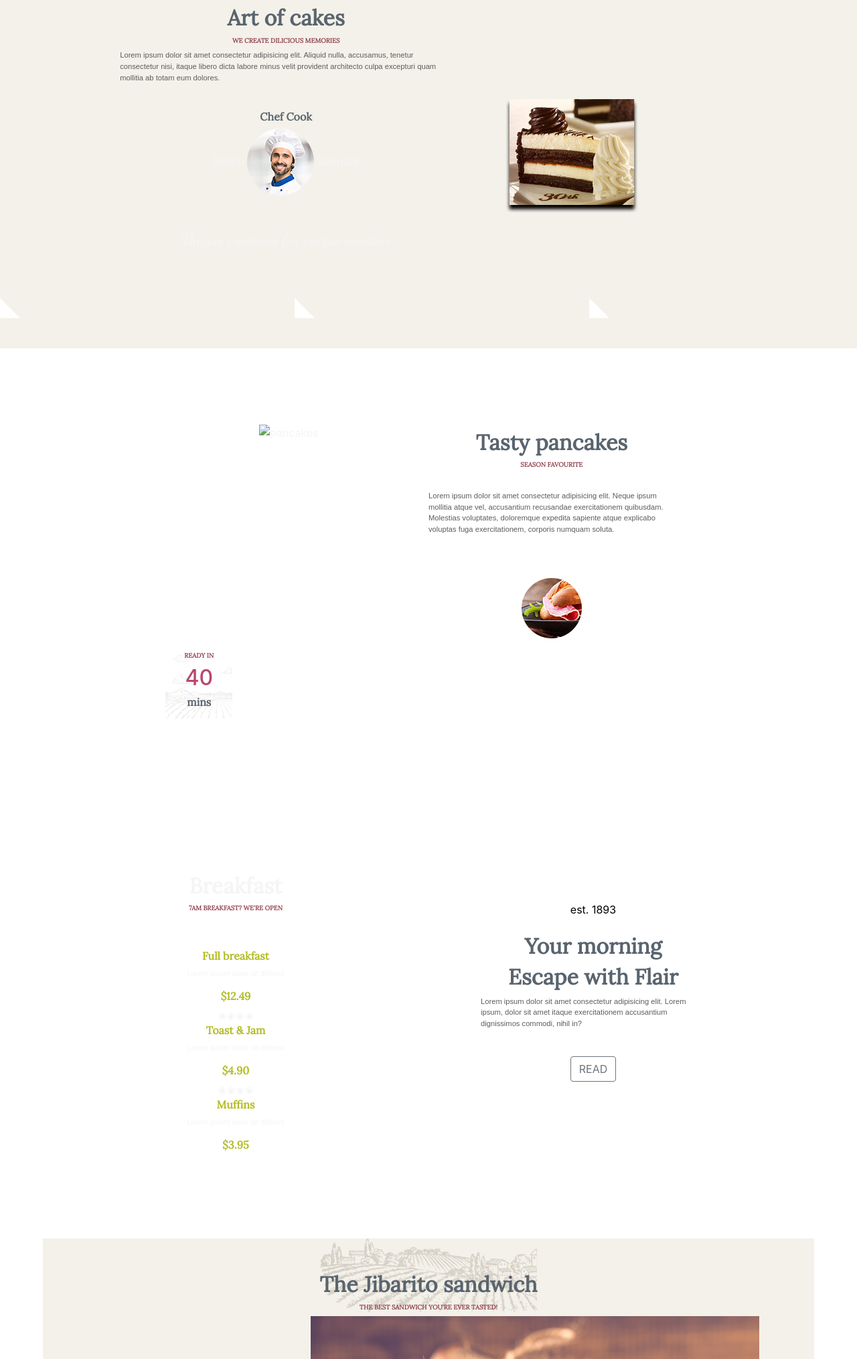
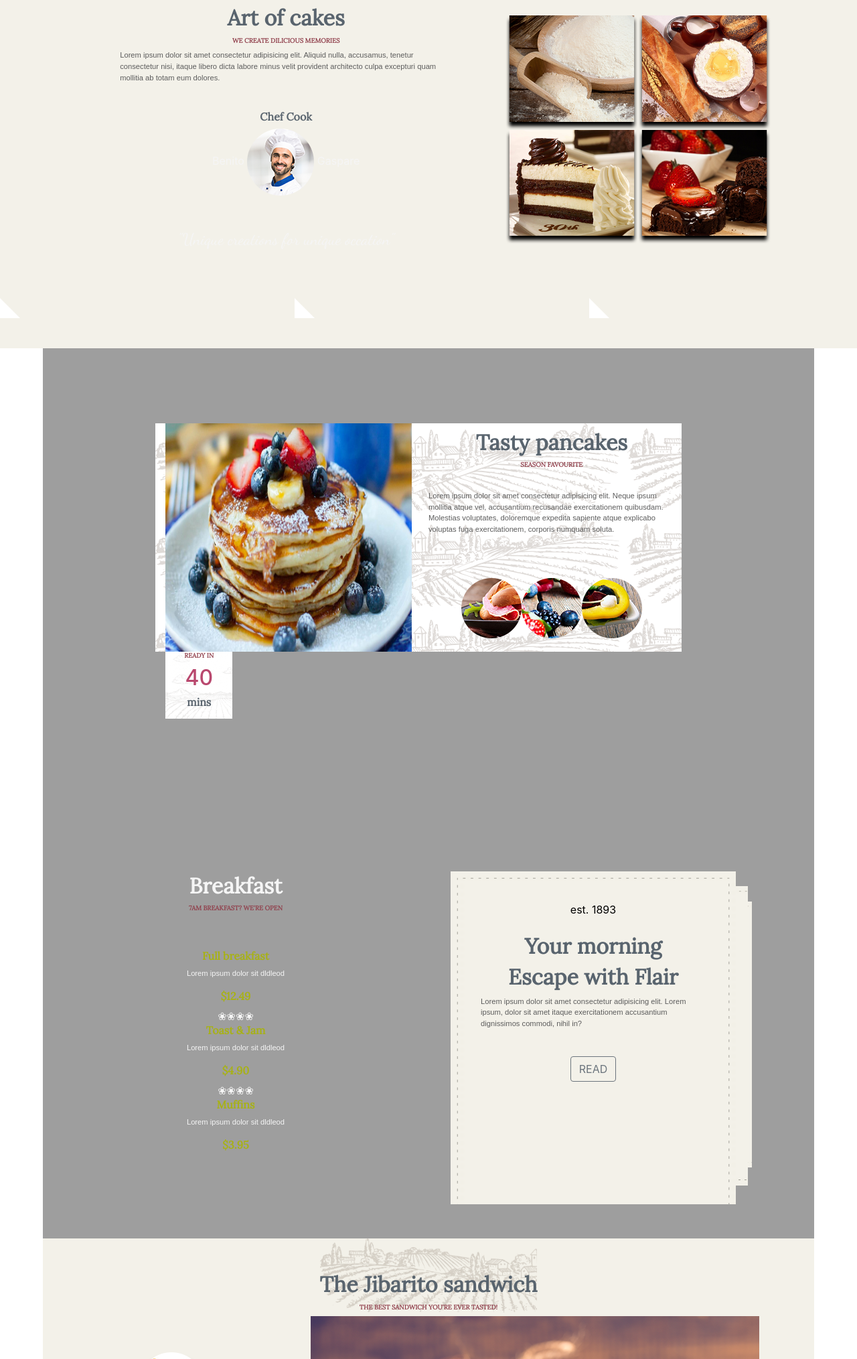
Before and after one commit to HuongMinhThiNguyen/restaurantProject, a plain HTML site: page index.html in a window 1280 px wide. Shown: the part 771-2800 px from the top of the page at 67% size. Drawn offline with nearby package versions, Linux system fonts and the light colour scheme; the site is published under a folder, as on GitHub Pages, so addresses that start at the root find nothing; a web font is replaced by a local one.

Commit message:
image solve
.

```diff
--- a/index.html
+++ b/index.html
@@ -104,17 +104,17 @@
 
                     <div class="photos">
                         <div class="photo top-left">
-                            <img src="/img/tastes-so-good-1.png" class="responsive" alt="">
+                            <img src="./img/tastes-so-good-1.png" class="responsive" alt="">
                         </div>
                         <div class="photo top-right">
-                            <img src="/img/tastes-so-good-2.png" class="responsive" alt="">
+                            <img src="./img/tastes-so-good-2.png" class="responsive" alt="">
                         </div>
 
                         <div class="photo bottom-left">
                             <img src="./img/tastes-so-good-3.png" class="responsive" alt="">
                         </div>
                         <div class="photo bottom-right">
-                            <img src="/img/tastes-so-good-4.png" class="responsive" alt="">
+                            <img src="./img/tastes-so-good-4.png" class="responsive" alt="">
                         </div>
 
                     </div>
@@ -132,7 +132,7 @@
                 <div class="row main-content">
 
                     <div class="col left">
-                        <img src="/img/Fluffy-Pancakes-New-CMS.jpg" alt="pancakes" class="responsive">
+                        <img src="./img/Fluffy-Pancakes-New-CMS.jpg" alt="pancakes" class="responsive">
                     </div>
                     <div class="col right">
                         <h3>Tasty pancakes</h3>
@@ -149,10 +149,10 @@
                                 <img src="./img/circel-foto-1.png" class="responsive" alt="">
                             </span>
                             <span>
-                                <img src="/img/circel-foto-2.png" class="responsive" alt="">
+                                <img src="./img/circel-foto-2.png" class="responsive" alt="">
                             </span>
                             <span>
-                                <img src="/img/circel-foto-3.png" class="responsive" alt="">
+                                <img src="./img/circel-foto-3.png" class="responsive" alt="">
                             </span>
                         </div>
                     </div>
@@ -238,18 +238,18 @@
             <div class="row sandwich-main">
                 <div class="col sandwich-left">
                     <div class="menu aptent">
-                    <img src="/img/foto-footer1.png" alt="">
+                    <img src="./img/foto-footer1.png" alt="">
                     <h5>Class aptent</h5>
                     <p>Lorem ipsum dolor sit. Lorem ipsum dolor sit amet consectetur adipisicing elit.</p>
                     </div>
                     <div class="menu eget">
-                    <img src="/img/foto-footer2.png" alt="">
+                    <img src="./img/foto-footer2.png" alt="">
                     <h5>Nulla eget</h5>
                     <p>Lorem ipsum dolor sit. Lorem ipsum dolor sit amet consectetur adipisicing elit.</p>
                     </div>
 
                     <div class="menu purus">
-                    <img src="/img/foto-footer3.png" alt="">
+                    <img src="./img/foto-footer3.png" alt="">
                     <h5>Sed nibh purus</h5>
                     <p>Lorem ipsum dolor sit. Lorem ipsum dolor sit amet consectetur adipisicing elit.</p>
                     </div>
--- a/style.css
+++ b/style.css
@@ -151,13 +151,13 @@
                 }
 
                 .container-pancakes {
-                    background-image: url(/img/background-image-2.png);
+                    background-image: url(./img/background-image-2.png);
                     display: flex;
                 }
 
                 .main-content {
                     background-color: white;
-                    background-image: url(/img/Vektor-Smartobjekt.png);
+                    background-image: url(./img/Vektor-Smartobjekt.png);
                     background-size: auto;
                     width: 100%;
                     height: auto;
@@ -192,7 +192,7 @@
 /* start with section breakfast */
 
                 .breakfast {
-                    background-image: url(/img/background-image-3.png);
+                    background-image: url(./img/background-image-3.png);
                     background-size: cover;
                     padding-top: 5%;
                                 }
@@ -235,7 +235,7 @@
 
                 .layer1 {
                     position: relative;
-                    background-image: url(/img/note.png);
+                    background-image: url(./img/note.png);
                     background-size: cover;
                     margin: 0 auto;
                     padding: 10%;
@@ -245,7 +245,7 @@
 
                 .layer2 {
                     position: relative;
-                    background-image: url(/img/note.png);
+                    background-image: url(./img/note.png);
                     background-size: cover;
                     margin-top: 5%;
                     margin-left: -16%;
@@ -257,7 +257,7 @@
 
                 .layer3 {
                     position: relative;
-                    background-image: url(/img/note.png);
+                    background-image: url(./img/note.png);
                     background-size: cover;
                     margin-top: 10%;
                     margin-left: -12%;
```
